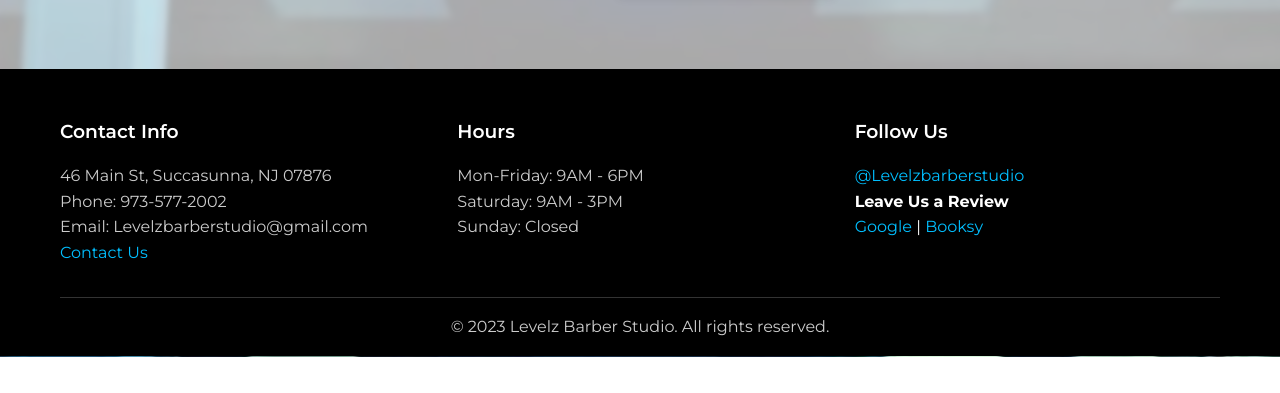
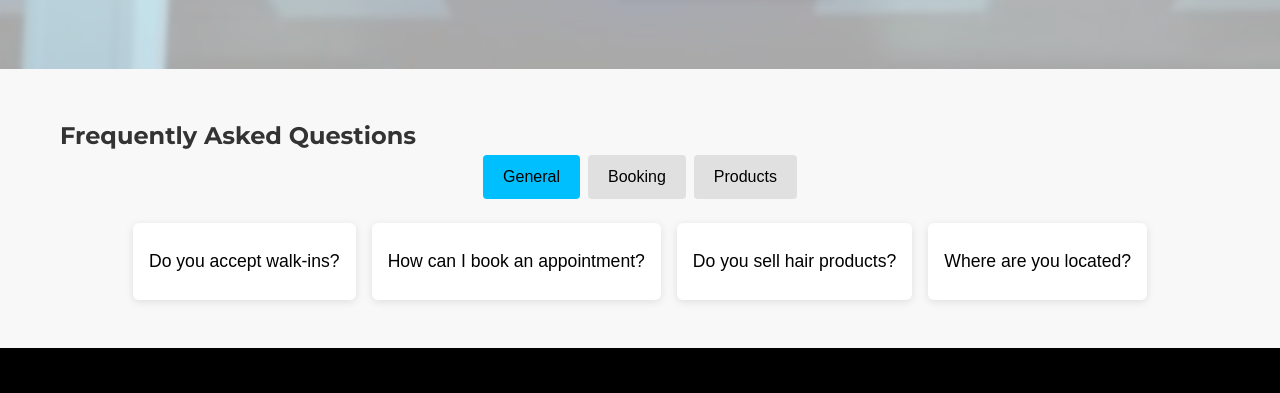
Before and after one commit to montjeffrey/LevelzBarberStudio, a plain HTML site: page index.html in a window 1280 px wide. Shown: the part 6387-6780 px from the top of the page. Before the commit the page ends 6744 px from the top, so only its background shows below. Drawn offline with Linux system fonts and the light colour scheme; a script that the page names is missing.

Commit message:
feat: add accessible FAQ component

```diff
--- /dev/null
+++ b/components/faq/faq.css
@@ -0,0 +1,60 @@
+.faq-section {
+  padding: 3rem 0;
+  background: #f8f8f8;
+}
+.faq-categories {
+  display: flex;
+  flex-wrap: wrap;
+  gap: 0.5rem;
+  margin-bottom: 1.5rem;
+  justify-content: center;
+}
+.faq-cat-btn {
+  padding: 0.75rem 1.25rem;
+  border: none;
+  background: #e0e0e0;
+  color: #000;
+  border-radius: 4px;
+  font-size: 1rem;
+  cursor: pointer;
+  min-width: 44px;
+  min-height: 44px;
+}
+.faq-cat-btn.active,
+.faq-cat-btn:focus {
+  background: var(--accent-color);
+  color: #000;
+}
+.faq-cards {
+  display: flex;
+  flex-wrap: wrap;
+  gap: 1rem;
+  justify-content: center;
+}
+.faq-card {
+  background: #fff;
+  border-radius: 6px;
+  box-shadow: 0 2px 8px rgba(0,0,0,0.1);
+  padding: 1rem;
+}
+.faq-question {
+  background: none;
+  border: none;
+  font-size: 1.1rem;
+  text-align: left;
+  width: 100%;
+  cursor: pointer;
+  padding: 0.75rem 0;
+  min-height: 44px;
+}
+.faq-question:focus {
+  outline: 2px solid var(--accent-color);
+}
+.faq-answer {
+  padding: 0.5rem 0 0.25rem;
+}
+@media (prefers-reduced-motion: reduce) {
+  .faq-answer {
+    transition: none !important;
+  }
+}
--- /dev/null
+++ b/components/faq/faq.js
@@ -0,0 +1,27 @@
+(function(){
+  const categoryButtons = document.querySelectorAll('.faq-cat-btn');
+  const cards = document.querySelectorAll('.faq-card');
+  const questions = document.querySelectorAll('.faq-question');
+
+  categoryButtons.forEach(btn => {
+    btn.addEventListener('click', () => {
+      categoryButtons.forEach(b => b.classList.remove('active'));
+      btn.classList.add('active');
+      const cat = btn.getAttribute('data-category');
+      cards.forEach(card => {
+        card.style.display = (cat === 'all' || card.dataset.category === cat) ? 'block' : 'none';
+      });
+    });
+  });
+
+  questions.forEach(q => {
+    q.addEventListener('click', () => {
+      const expanded = q.getAttribute('aria-expanded') === 'true';
+      q.setAttribute('aria-expanded', String(!expanded));
+      const ans = document.getElementById(q.getAttribute('aria-controls'));
+      if(ans){
+        ans.hidden = expanded;
+      }
+    });
+  });
+})();
--- a/index.html
+++ b/index.html
@@ -6,6 +6,7 @@
     <title>Levelz Barber Studio - Home</title>
     <link href="https://fonts.googleapis.com/css2?family=Montserrat:wght@300;400;500;600;700&display=swap" rel="stylesheet">
     <link rel="stylesheet" href="styles.css">
+    <link rel="stylesheet" href="components/faq/faq.css">
     <meta name="keywords" content="Levelz Barber Studio, Barber, Barbershop, Succasunna, NJ, Haircut, Beard Trim, Kids Haircut, Men's Haircut, Fade, Shave, Grooming, Hair Styling, Barbers in New Jersey, Hair Products, Volume Powder, Pomade, Curl Cream, Fiber Clay, Clay Wax, Modern Barbershop, Booksy, Walk-ins, Professional Barbers, Gallery, Haircuts, Barbershop Near Me, Best Barbershop, Men's Grooming, Hair Salon, Hair Care, Hair Studio, Main St Succasunna, Levelz Products">
     <meta name="description" content="Levelz Barber Studio in Succasunna, NJ offers professional haircuts, beard trims, shaves, and premium hair products. Visit our Main St location for top-rated barbers and a welcoming atmosphere. Book online or walk in today!">
     <script type="application/ld+json">
@@ -350,7 +351,54 @@
         </div>
     </section>
 
-    <!-- Footer -->
+<!-- FAQ Section -->
+<section id="faq" class="faq-section">
+  <div class="container">
+    <h2>Frequently Asked Questions</h2>
+    <nav class="faq-categories" aria-label="FAQ categories">
+      <button class="faq-cat-btn active" data-category="general">General</button>
+      <button class="faq-cat-btn" data-category="booking">Booking</button>
+      <button class="faq-cat-btn" data-category="products">Products</button>
+    </nav>
+    <div class="faq-cards">
+      <article class="faq-card" data-category="general">
+        <h3>
+          <button class="faq-question" aria-expanded="false" aria-controls="faq1">Do you accept walk-ins?</button>
+        </h3>
+        <div id="faq1" class="faq-answer" hidden>
+          <p>Yes, walk-ins are welcome when chairs are available. To guarantee your spot, <a href="book.html">book now</a>.</p>
+        </div>
+      </article>
+      <article class="faq-card" data-category="booking">
+        <h3>
+          <button class="faq-question" aria-expanded="false" aria-controls="faq2">How can I book an appointment?</button>
+        </h3>
+        <div id="faq2" class="faq-answer" hidden>
+          <p>You can easily <a href="book.html">book online</a> or call us during business hours.</p>
+        </div>
+      </article>
+      <article class="faq-card" data-category="products">
+        <h3>
+          <button class="faq-question" aria-expanded="false" aria-controls="faq3">Do you sell hair products?</button>
+        </h3>
+        <div id="faq3" class="faq-answer" hidden>
+          <p>Yes, our studio carries the full Levelz product line. Reach out on our <a href="contact.html">contact</a> page to ask about availability.</p>
+        </div>
+      </article>
+      <article class="faq-card" data-category="general">
+        <h3>
+          <button class="faq-question" aria-expanded="false" aria-controls="faq4">Where are you located?</button>
+        </h3>
+        <div id="faq4" class="faq-answer" hidden>
+          <p>We are at 46 Main St in Succasunna, NJ. Need directions? See the map on our <a href="contact.html">contact</a> page.</p>
+        </div>
+      </article>
+    </div>
+  </div>
+</section>
+
+    <script type="application/ld+json">{"@context":"https://schema.org","@type":"FAQPage","mainEntity":[{"@type":"Question","name":"Do you accept walk-ins?","acceptedAnswer":{"@type":"Answer","text":"Yes, walk-ins are welcome when chairs are available. To guarantee your spot, book now."}},{"@type":"Question","name":"How can I book an appointment?","acceptedAnswer":{"@type":"Answer","text":"You can easily book online or call us during business hours."}},{"@type":"Question","name":"Do you sell hair products?","acceptedAnswer":{"@type":"Answer","text":"Yes, our studio carries the full Levelz product line. Reach out on our contact page to ask about availability."}},{"@type":"Question","name":"Where are you located?","acceptedAnswer":{"@type":"Answer","text":"We are at 46 Main St in Succasunna, NJ. Need directions? See the map on our contact page."}}]}</script>
+<!-- Footer -->
     <footer class="footer" id="contact">
         <div class="container">
             <div class="footer-content">
@@ -397,6 +445,7 @@
         <script src="https://booksy.com/widget/code.js?id=1066445&country=us&lang=en-US"></script>
     </div>
 
+    <script src="components/faq/faq.js"></script>
     <script src="script.js"></script>
 
     <!-- Back to Top Button -->
```
Also changed, not shown: components/faq/faq-schema.json (added, +38 -0 lines), components/faq/faq.html (added, +44 -0 lines), products.html (+1 -1 lines).
